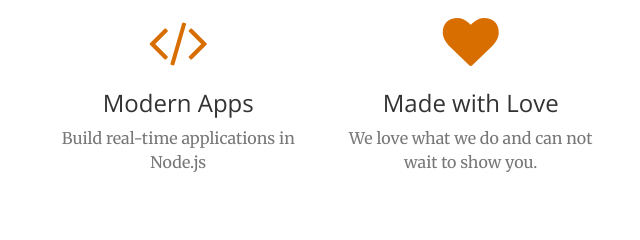
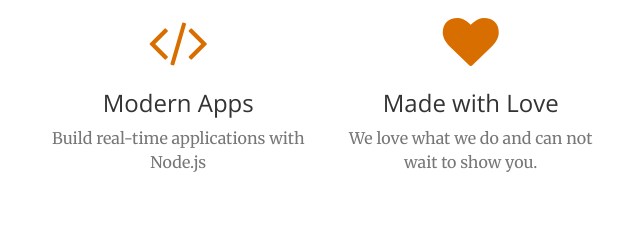
Before and after one commit to jenshk/sampleClass, a plain HTML site: page index.html in a window 1280 px wide. Shown: the part 1400-1640 px from the top of the page, 608-1248 px from the left. Drawn offline with nearby package versions, Linux system fonts and the light colour scheme.

Commit message:
Fixed wording

```diff
--- a/index.html
+++ b/index.html
@@ -126,7 +126,7 @@
                     <div class="service-box">
                         <i class="fa fa-4x fa-code text-primary sr-icons"></i>
                         <h3>Modern Apps</h3>
-                        <p class="text-muted">Build real-time applications in Node.js</p>
+                        <p class="text-muted">Build real-time applications with Node.js</p>
                     </div>
                 </div>
                 <div class="col-lg-3 col-md-6 text-center">
```
